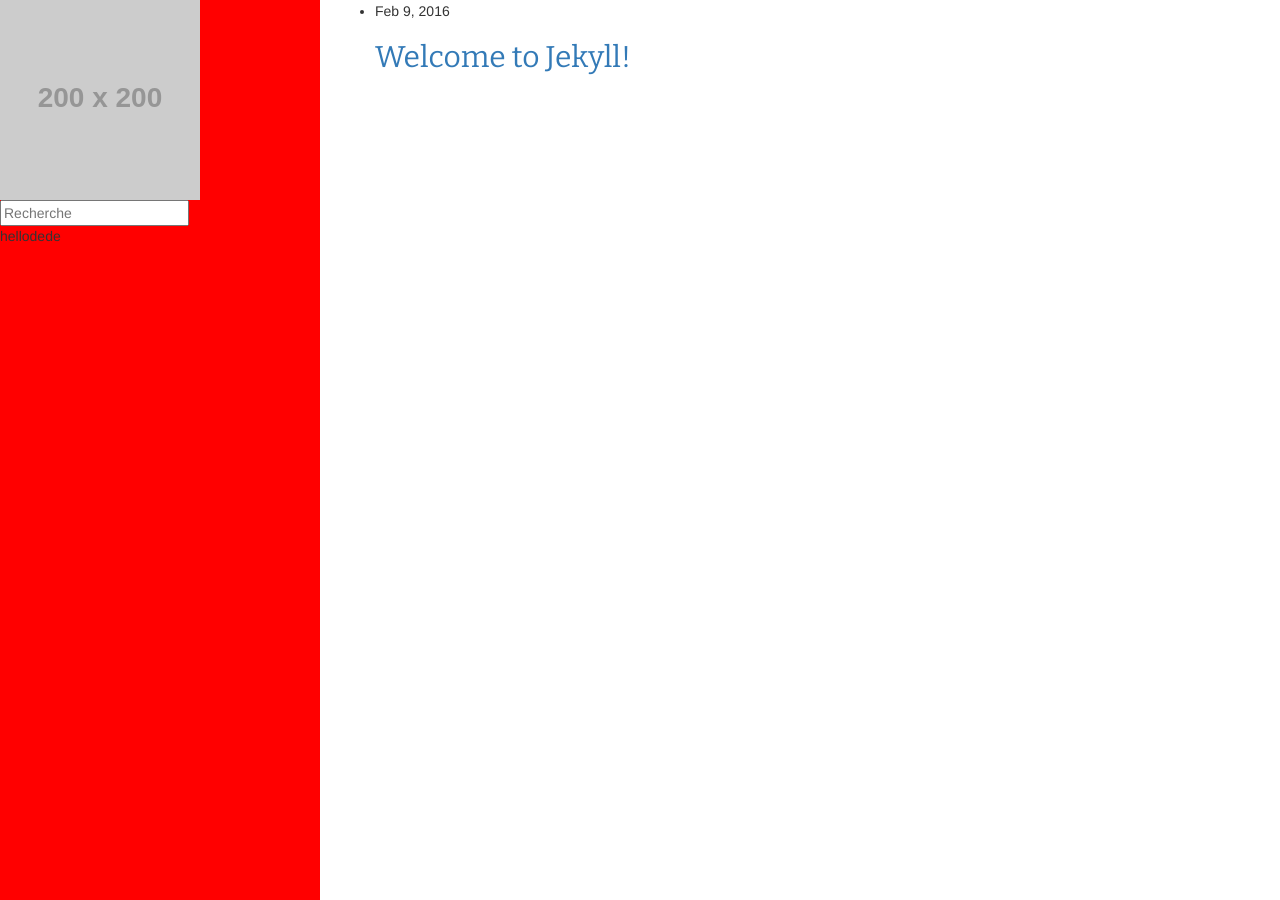
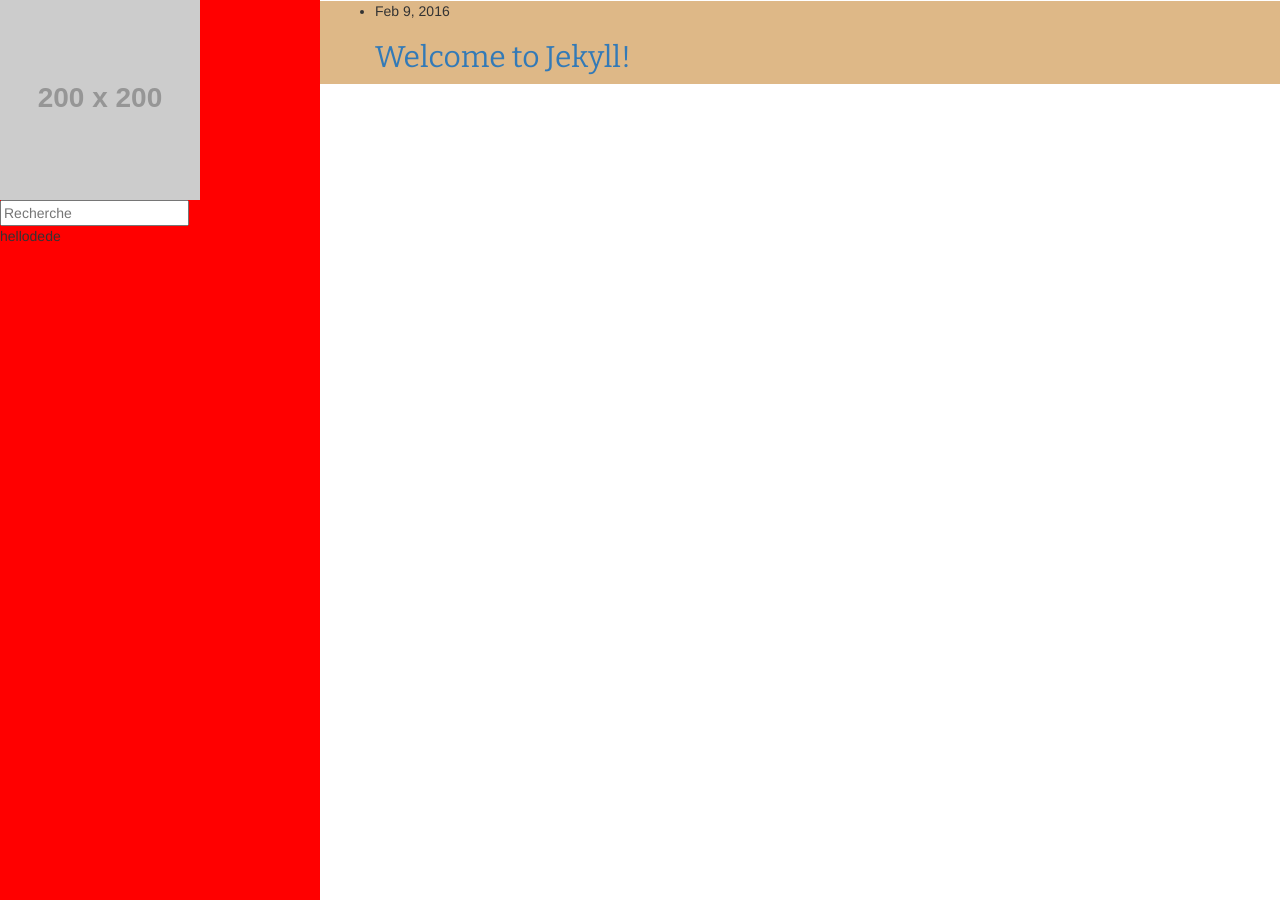
Before and after one commit to Koroeskohr/la-poupee-russe, a Jekyll site: the page built from index.html, in a window 1280 px wide. Built offline with Jekyll 4.4.1, drawn with Linux system fonts in a browser that asks for light colours; nearby versions of some CDN libraries.

Commit message:
Add debug sheet

```diff
--- /dev/null
+++ b/_sass/_debug.scss
@@ -0,0 +1,3 @@
+.content {
+  background-color: burlywood;
+}
--- a/css/main.scss
+++ b/css/main.scss
@@ -39,5 +39,6 @@ $spacing-unit:     30px;
 @import
         "base",
         "layout",
-        "header"
+        "header",
+        "debug"
 ;
```
